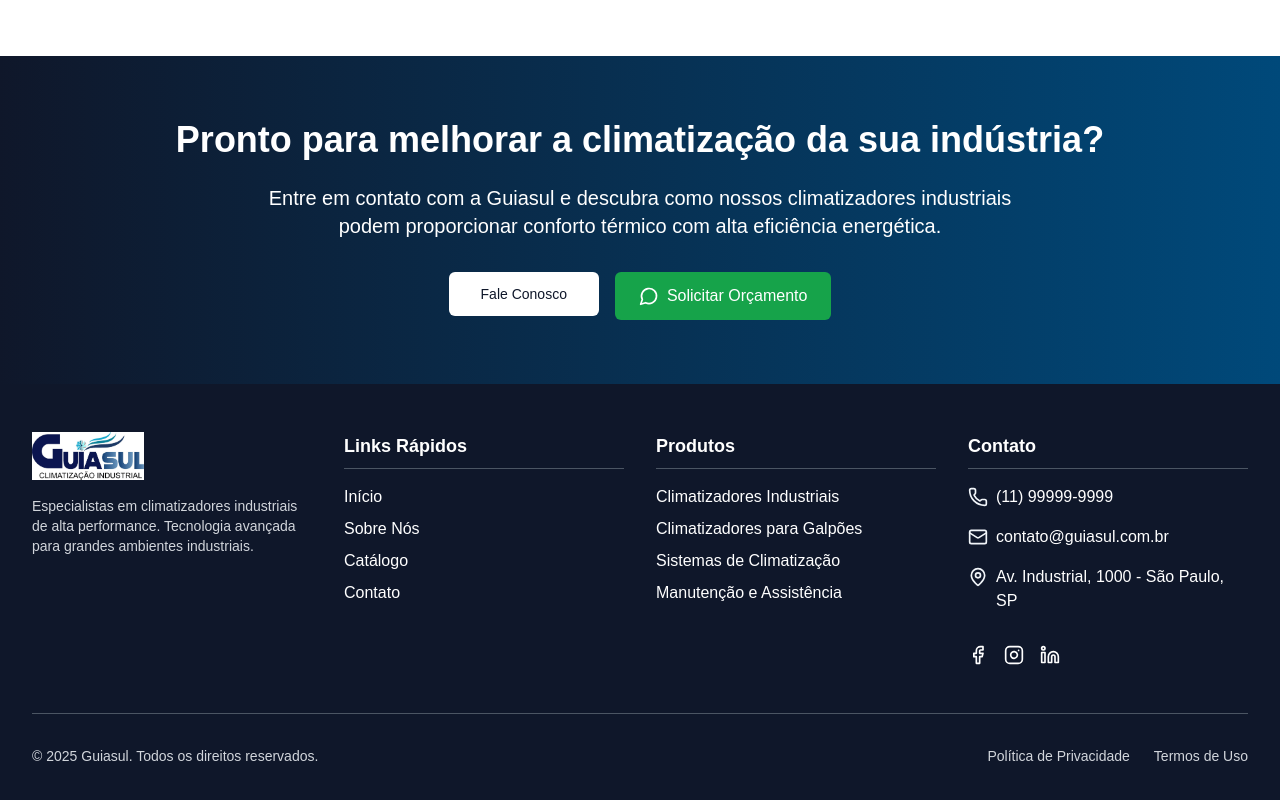
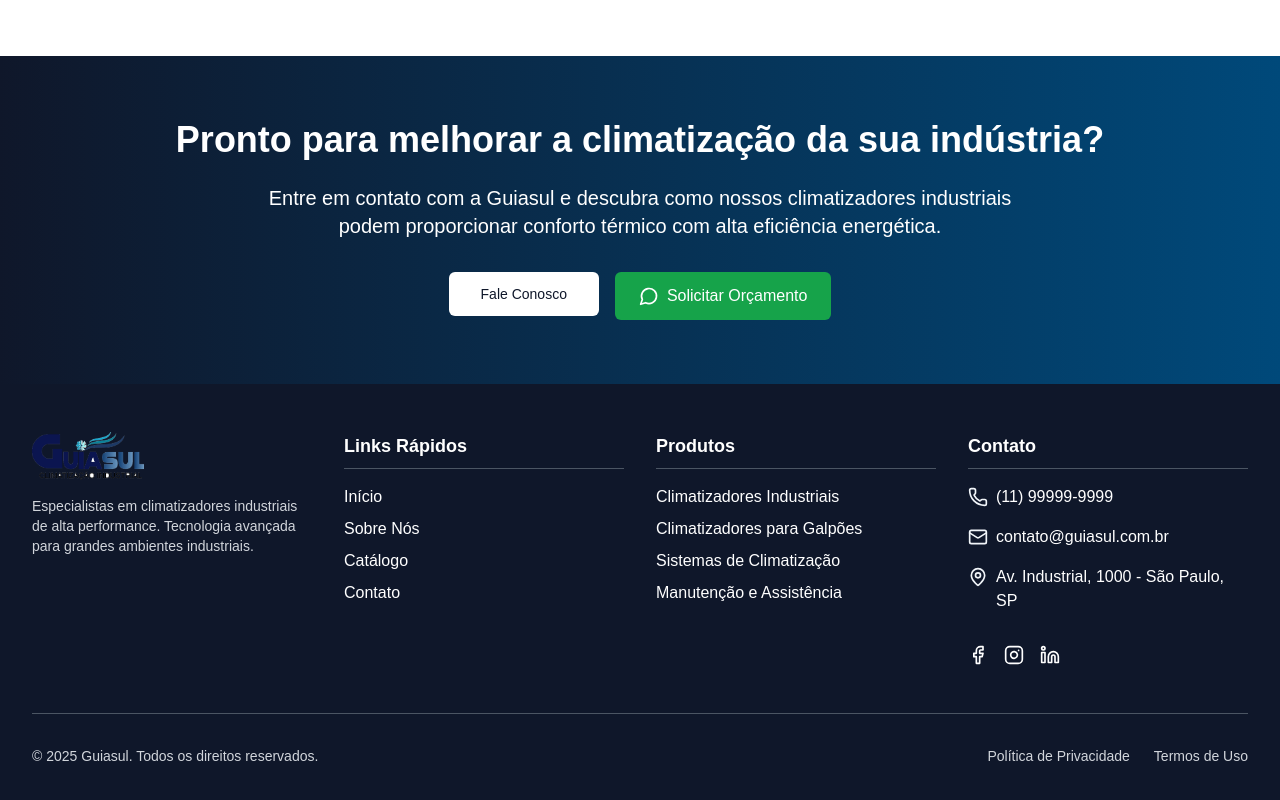
Before and after one commit to PieroniDev/clima-elegance-catalogo, a React (Vite) app: page / in a window 1280 px wide. Shown: the part 3229-4029 px from the top of the page. Built offline with nearby package versions, Linux system fonts and the light colour scheme; a web font is replaced by a local one.

Commit message:
footer img

```diff
--- a/src/components/Footer.tsx
+++ b/src/components/Footer.tsx
@@ -11,7 +11,7 @@ const Footer = () => {
           {/* Logo and description */}
           <div className="col-span-1 md:col-span-1">
             <img
-              src="/lovable-uploads/logo.jpeg"
+              src="/lovable-uploads/logo.png"
               alt="Guiasul Logo"
               className="h-12 w-auto mb-4"
             />
```
Also changed, not shown: public/lovable-uploads/logo.png (added).
